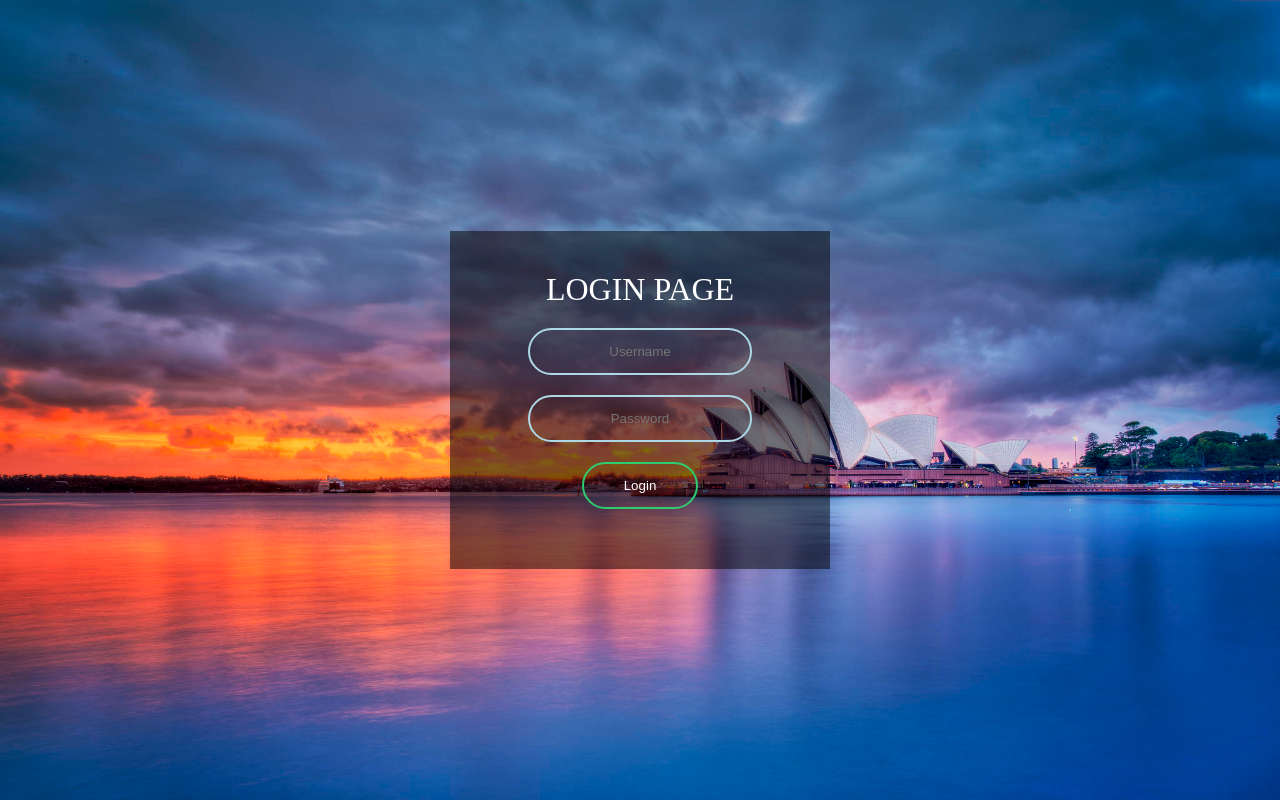
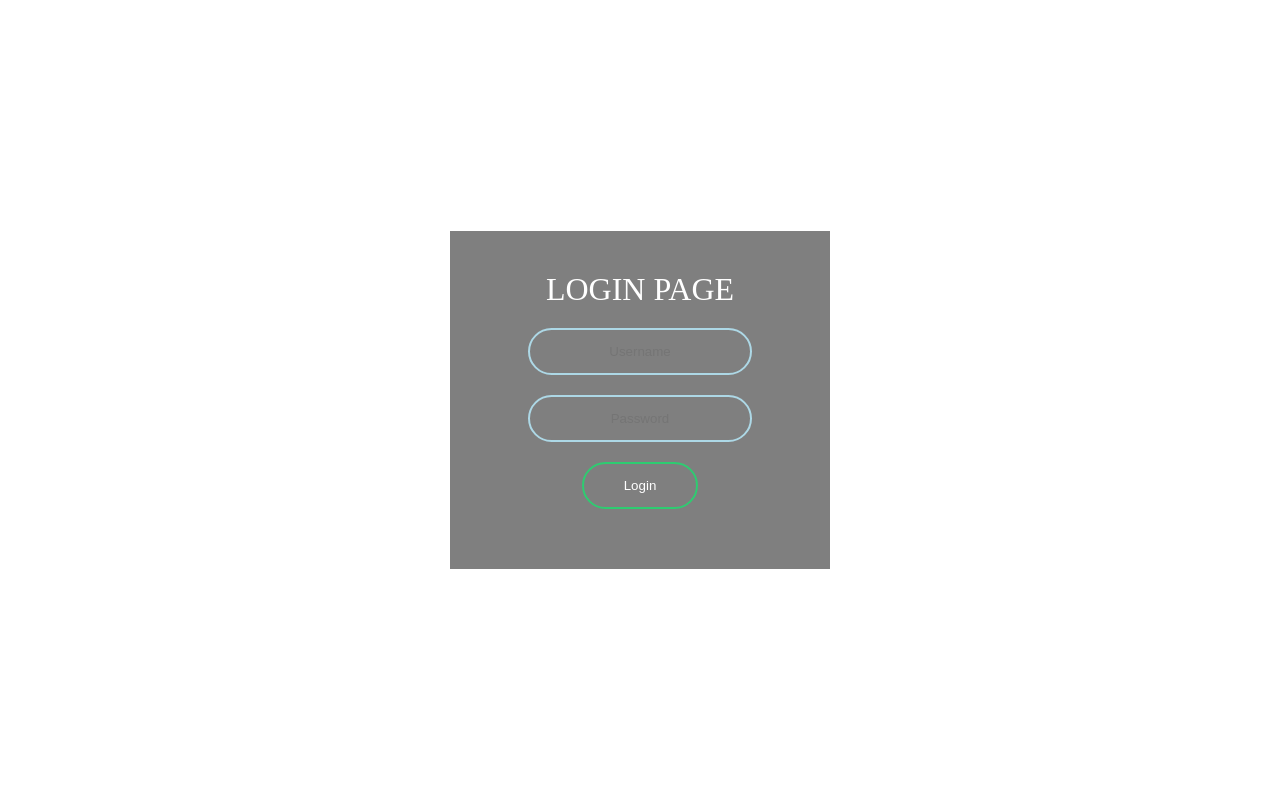
Before and after one commit to namtdhgch18882/cpassignment2, a PHP site: page /login.php in a window 1280 px wide. Run offline with PHP 8.4, Linux system fonts and the light colour scheme; some libraries are stand-ins or nearby versions.

Commit message:
Update login.php

```diff
--- a/login.php
+++ b/login.php
@@ -5,7 +5,6 @@
 	<link rel="stylesheet" href="css/style.css">
 </head>
 <body>
-	<img class="loginbg" src="img/loginbackground.jpg">
 	<?php
 	require_once("./db.php");
 	?>
```
